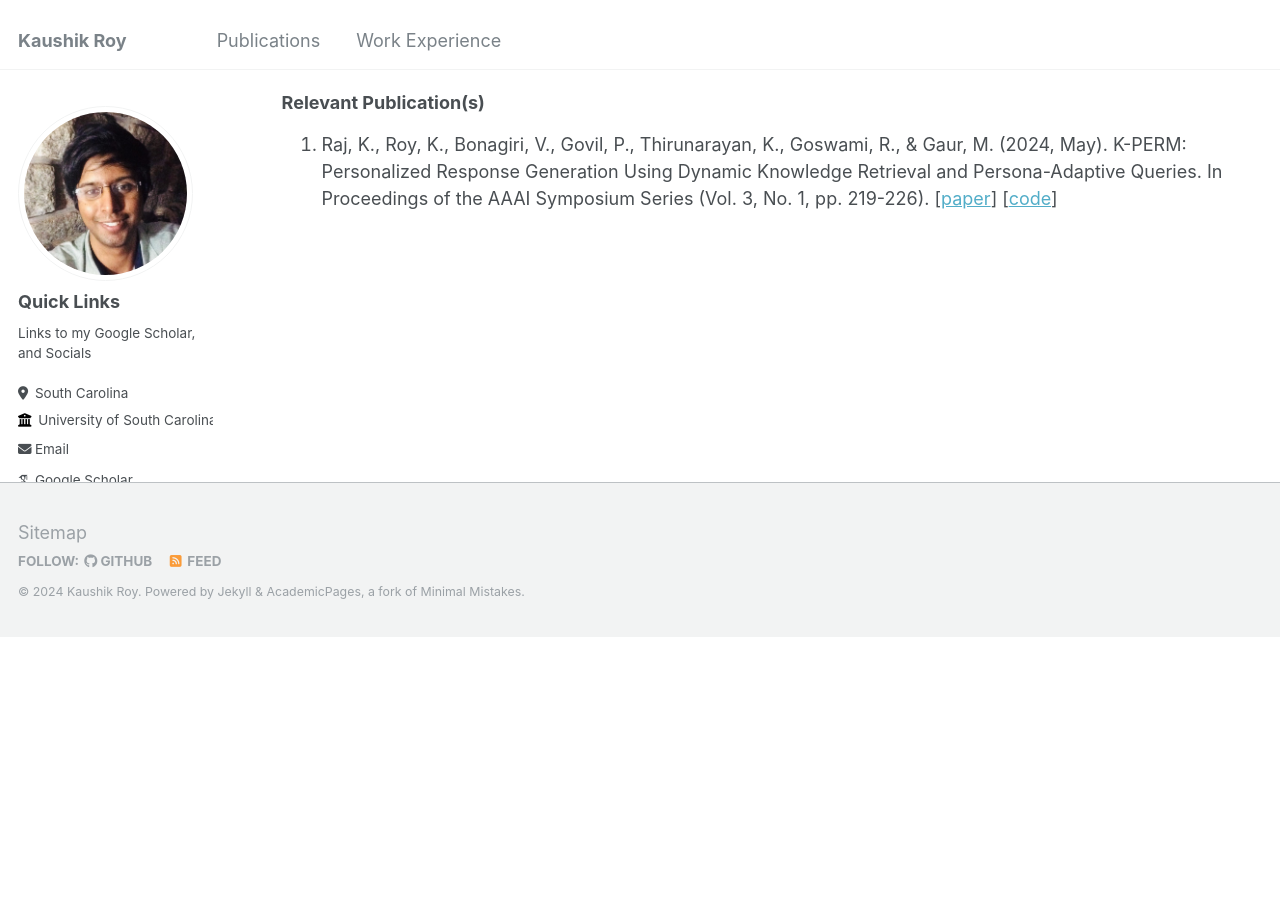
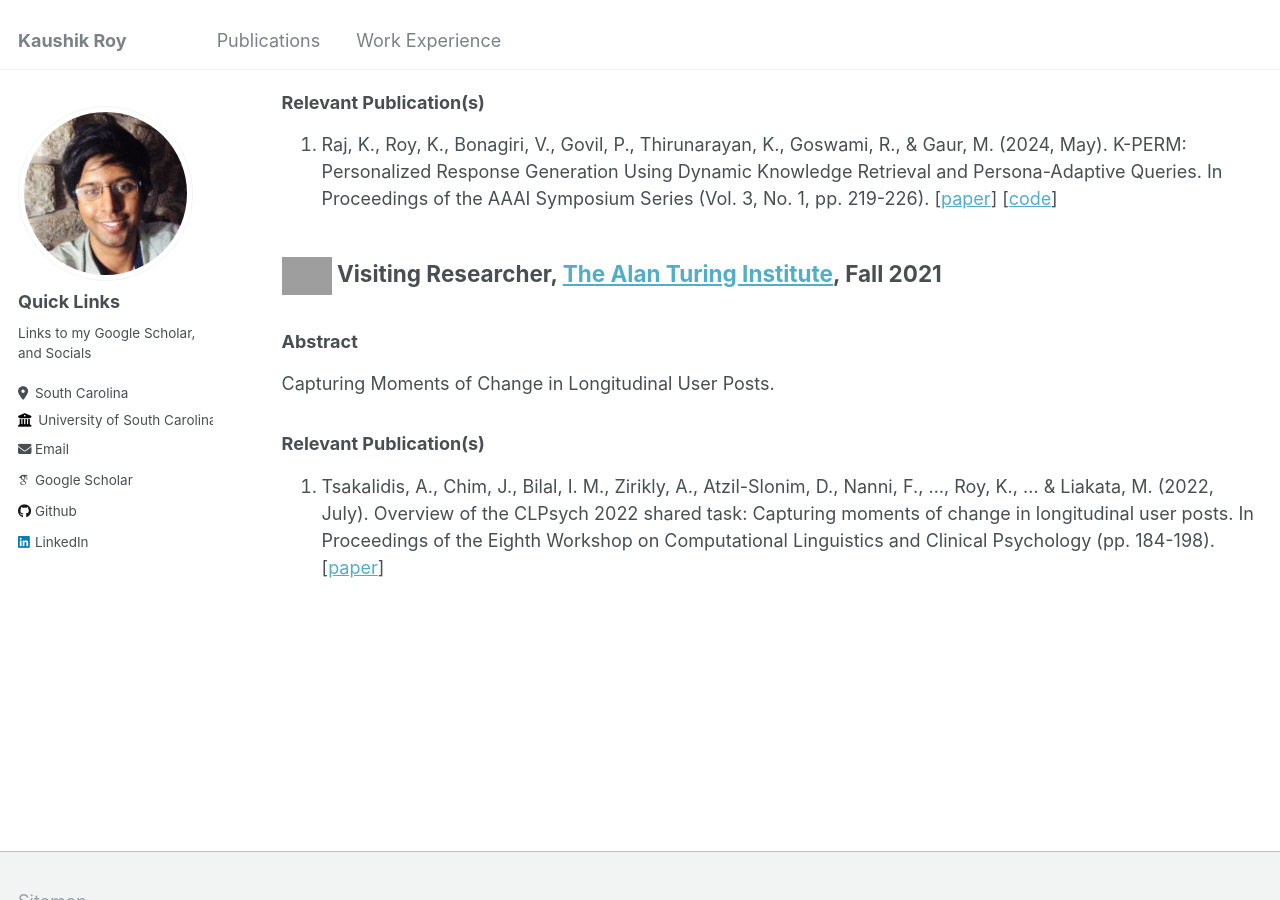
Before and after one commit to kauroy1994/home, a Jekyll site: the page built from _pages/cv.md, in a window 1280 px wide and 900 px high, scrolled down 864 px. Built offline with Jekyll 4.4.1, drawn with Linux system fonts in a browser that asks for light colours; some web fonts are replaced; before the commit the page ends 1502 px from its top, so only the background shows below that; grey boxes are pictures that could not be loaded.

Commit message:
Update cv.md

```diff
--- a/_pages/cv.md
+++ b/_pages/cv.md
@@ -26,3 +26,10 @@
 
 ### Relevant Publication(s)
 1. Raj, K., Roy, K., Bonagiri, V., Govil, P., Thirunarayan, K., Goswami, R., & Gaur, M. (2024, May). K-PERM: Personalized Response Generation Using Dynamic Knowledge Retrieval and Persona-Adaptive Queries. In Proceedings of the AAAI Symposium Series (Vol. 3, No. 1, pp. 219-226). [[paper](https://ojs.aaai.org/index.php/AAAI-SS/article/view/31203)] [[code](https://github.com/kanak8278/DialogKPERM)]
+
+## <img src="https://github.com/kauroy1994/home/assets/57400980/9b93393b-d4ae-49c0-8530-38e054fc5dda" width="50" height="50"> Visiting Researcher, [The Alan Turing Institute](https://www.linkedin.com/school/the-alan-turing-institute/), Fall 2021
+###  Abstract
+Capturing Moments of Change in Longitudinal User Posts.
+
+### Relevant Publication(s)
+1. Tsakalidis, A., Chim, J., Bilal, I. M., Zirikly, A., Atzil-Slonim, D., Nanni, F., ..., Roy, K., ... & Liakata, M. (2022, July). Overview of the CLPsych 2022 shared task: Capturing moments of change in longitudinal user posts. In Proceedings of the Eighth Workshop on Computational Linguistics and Clinical Psychology (pp. 184-198). [[paper](https://aclanthology.org/2022.clpsych-1.16.pdf)]
```
